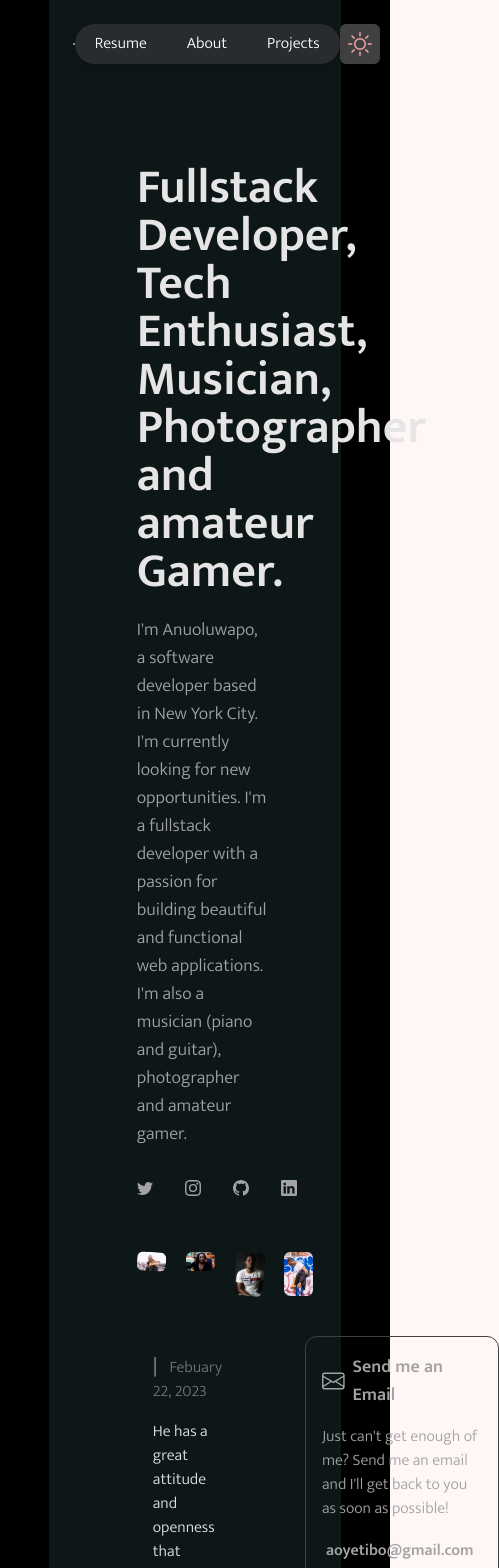
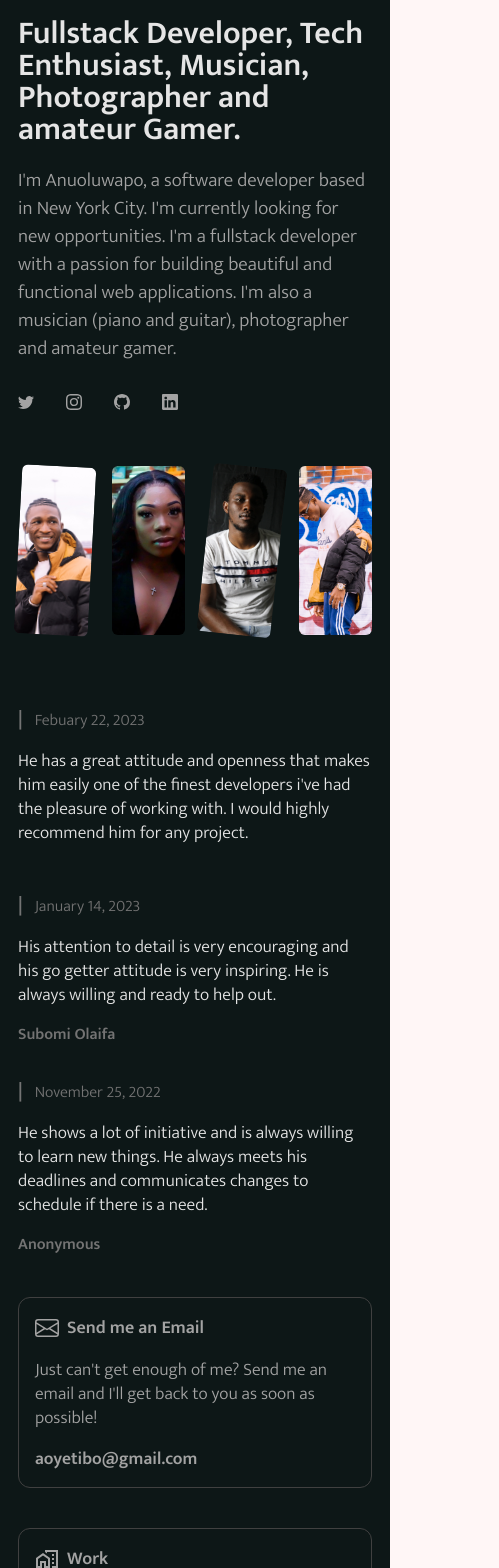
Before and after one commit to Aoyetibo557/minimal-portfolio, a Next.js app: page /home in a window 390 px wide. Shown: the top 1568 px of the page, 499 px wide, since content can reach past the window. Built offline with nearby package versions, Linux system fonts and the light colour scheme; a web font is replaced by a local one.

Commit message:
feat: responsive homepage

```diff
--- a/components/Layout/Footer/index.tsx
+++ b/components/Layout/Footer/index.tsx
@@ -6,7 +6,7 @@ const Footer = () => {
   const { theme } = useContext(ThemeContext);
   return (
     <div
-      className={`h-36 flex flex-row justify-between items-center border-t-[1px] p-10 ${
+      className={`h-36 flex flex-row justify-between items-center border-t-[1px] p-10 footer ${
         theme === "light" ? "border-nuetral-900" : "border-neutral-800"
       }`}>
       <div>
--- a/components/Layout/Header/header.tsx
+++ b/components/Layout/Header/header.tsx
@@ -8,7 +8,7 @@ const Header = () => {
   const { theme, toggleTheme } = useContext(ThemeContext);
 
   return (
-    <div className="p-4 h-30 mb-16 flex flex-row items-center justify-between">
+    <div className="p-4 h-30 mb-16 flex flex-row items-center justify-between header">
       <div className="text-lg ">
         <Link href={"/home"}>
           <Image
--- a/components/Layout/layout.tsx
+++ b/components/Layout/layout.tsx
@@ -16,7 +16,7 @@ const Layout = ({ children }: Props) => {
   return (
     <div className={`flex justify-center ${theme === "dark" && "bg-black"}`}>
       <div
-        className={`w-3/4 flex flex-col p-2 ${
+        className={`w-3/4 flex flex-col p-2 responsive-layout ${
           theme === "light" ? "bg-minimal-white" : "bg-minimal-black"
         }`}>
         <Header />
--- /dev/null
+++ b/components/Utility/_konami/util.tsx
@@ -0,0 +1,91 @@
+import { useState, useEffect } from "react";
+
+const useKonamiCode = (callback: () => void, delay: number = 1000) => {
+  const [keys, setKeys] = useState<string[]>([]);
+
+  useEffect(() => {
+    const handleKeyDown = (e: KeyboardEvent) => {
+      setKeys((keys) => [...keys, e.key]);
+    };
+
+    window.addEventListener("keydown", handleKeyDown);
+
+    return () => {
+      window.removeEventListener("keydown", handleKeyDown);
+    };
+  }, []);
+
+  useEffect(() => {
+    if (
+      keys
+        .join("")
+        .includes(
+          "ArrowUpArrowUpArrowDownArrowDownArrowLeftArrowRightArrowLeftArrowRightEnter"
+        )
+    ) {
+      setTimeout(() => {
+        callback();
+      }, delay);
+    }
+  }, [keys]);
+
+  return keys;
+};
+
+export default useKonamiCode;
+
+// import { useEffect, useState } from "react";
+
+// const useKonamiCode = (callback: () => void) => {
+//   const [keysPressed, setKeysPressed] = useState<number[]>([]);
+
+//   useEffect(() => {
+//     const handleKeyDown = (event: KeyboardEvent) => {
+//       setKeysPressed((prev) => [...prev, event.keyCode]);
+//     };
+
+//     const checkCode = () => {
+//       if (keysPressed.toString() === "38,38,40,40,37,39,37,39,66,65") {
+//         callback();
+//       }
+//     };
+
+//     document.addEventListener("keydown", handleKeyDown);
+//     checkCode();
+
+//     return () => {
+//       document.removeEventListener("keydown", handleKeyDown);
+//     };
+//   }, [callback, keysPressed]);
+// };
+
+// export default useKonamiCode;
+
+// import { useEffect, useState } from "react";
+
+// const useKonamiCode = (callback: () => void, delay: number = 1000) => {
+//   const [keysPressed, setKeysPressed] = useState<number[]>([]);
+
+//   useEffect(() => {
+//     const handleKeyDown = (event: KeyboardEvent) => {
+//       setKeysPressed((prev) => [...prev, event.keyCode]);
+//     };
+
+//     const checkCode = () => {
+//       if (keysPressed.toString() === "38,38,40,40,37,39,37,39,66,65") {
+//         setTimeout(() => {
+//           callback();
+//         }, delay);
+//       }
+//     };
+
+//     document.addEventListener("keydown", handleKeyDown);
+//     checkCode();
+
+//     return () => {
+//       document.removeEventListener("keydown", handleKeyDown);
+//     };
+//   }, [callback, keysPressed, delay]);
+// };
+
+// export default useKonamiCode;
--- a/components/_about/info.tsx
+++ b/components/_about/info.tsx
@@ -1,13 +1,30 @@
-import { useContext, useState } from "react";
+import { useContext, useEffect, useState } from "react";
 import { ThemeContext } from "@/components/Layout/constexts/themeconstext";
 import SkillsGrid from "../_skills/skillsgrid";
 import { skillsarray } from "@/const/skills";
 import Image from "next/image";
 import SocialBox from "../_social/socialbox";
 import { socialLinks } from "@/const/social";
+import useKonamiCode from "../Utility/_konami/util";
+import { useRouter } from "next/router";
+
+const MY_SECRET_KEY = "my_secret_key_3878982";
 
 export const AboutInfo = () => {
+  const router = useRouter();
   const { theme } = useContext(ThemeContext);
+  const [secretUnlocked, setSecretUnlocked] = useState(false);
+
+  useKonamiCode(() => {
+    setSecretUnlocked(true);
+  });
+
+  // use a useEffect to reroute to a secret page
+  useEffect(() => {
+    if (secretUnlocked) {
+      router.push(`/secret?key=${MY_SECRET_KEY}&unlocked=${secretUnlocked}`);
+    }
+  }, [secretUnlocked, router]);
 
   return (
     <div className="flex flex-col p-4 justify-evenly gap-5 ">
--- a/components/_comments/comment.tsx
+++ b/components/_comments/comment.tsx
@@ -11,12 +11,8 @@ type Props = {
 export const Comment = ({ theme, image, name, comment, date }: Props) => {
   return (
     <div
-      className={`flex flex-col gap-4 rounded-xl p-4 w-4/5
-    ${
-      theme === "light"
-        ? "text-neutral-800 hover:bg-light-white hover:text-neutral-800"
-        : "text-neutral-200 hover:bg-neutral-800 hover:text-neutral-200"
-    }
+      className={`flex flex-col gap-4 rounded-xl p-4 w-4/5 comment-box
+    ${theme === "light" ? "text-neutral-800" : "text-neutral-200"}
     `}>
       <div className="">
         <div
@@ -35,7 +31,7 @@ export const Comment = ({ theme, image, name, comment, date }: Props) => {
         </div>
       </div>
       <div
-        className={`font-light mukta-font text-base ${
+        className={`font-light mukta-font text-base comment-p ${
           theme === "light" ? "text-neutral-800" : "text-neutral-200"
         }
       `}>
--- a/components/_comments/commentlist.tsx
+++ b/components/_comments/commentlist.tsx
@@ -16,18 +16,9 @@ interface Comment {
 export const CommentList = ({ theme, comments }: Props) => {
   return (
     <div>
-      {/* <div
-        className={`font-bold text-xl m-3 ${
-          theme === "light" ? "text-neutral-800" : "text-neutral-200"
-        }
-      `}>
-        Recommendations from my co-workers and colleagues
-      </div> */}
-      <div>
-        {comments.map((comment, index) => (
-          <Comment key={index} {...comment} theme={theme} />
-        ))}
-      </div>
+      {comments.map((comment, index) => (
+        <Comment key={index} {...comment} theme={theme} />
+      ))}
     </div>
   );
 };
--- a/components/_contact/contactbox.tsx
+++ b/components/_contact/contactbox.tsx
@@ -35,7 +35,7 @@ export const ContactBox = ({ theme }: Props) => {
       </div>
 
       <div
-        className={`mukta-font font-light text-base
+        className={`mukta-font font-light text-base contact-text
         ${theme === "light" ? "text-neutral-700" : "text-neutral-400"}
       `}>
         Just can't get enough of me? Send me an email and I'll get back to you
@@ -45,7 +45,7 @@ export const ContactBox = ({ theme }: Props) => {
       <div>
         <a
           href="mailto:aoyetibo@gmail.com"
-          className={`font-bold mukta-font text-base p-1 ${
+          className={`font-bold mukta-font text-base p-1 contact-text ${
             theme === "light"
               ? "text-neutral-500 hover:text-neutral-600  hover:border-[0.5px] hover:rounded-lg"
               : "text-neutral-400 hover:text-neutral-200 hover:border-[0.5px] hover:rounded-lg"
--- a/components/_work/work.tsx
+++ b/components/_work/work.tsx
@@ -40,7 +40,7 @@ export const Work = (props: WorkProps) => {
       </div>
 
       <div
-        className={`font-light mukta-font text-base
+        className={`font-light mukta-font text-base work-date
           ${props.theme === "light" ? "text-neutral-800" : "text-neutral-200"}
         `}>
         {props.date}
--- a/pages/home/index.tsx
+++ b/pages/home/index.tsx
@@ -11,10 +11,10 @@ import { commentlist } from "@/const/comment";
 const Home = () => {
   const { theme } = useContext(ThemeContext);
   return (
-    <div className="flex flex-col gap-10 pl-20 p-5">
-      <div className="flex flex-col gap-5 w-3/4">
+    <div className="flex flex-col gap-10 pl-20 p-5 homepage">
+      <div className="flex flex-col gap-5 w-3/4 responsive-home">
         <span
-          className={`text-5xl font-bold mukta-font
+          className={`homepage-h2 text-5xl font-bold mukta-font
           ${theme === "light" ? "text-neutral-900" : "text-neutral-200"}
         `}>
           Fullstack Developer, Tech Enthusiast, Musician, Photographer and
@@ -22,7 +22,7 @@ const Home = () => {
         </span>
 
         <span
-          className={`text-lg font-light mukta-font
+          className={`homepage-h3 text-lg font-light mukta-font
           ${theme === "light" ? "text-neutral-700" : "text-neutral-400"}
 
         `}>
@@ -41,7 +41,7 @@ const Home = () => {
             }
           `}
             href="https://www.twitter.com">
-            <BsTwitter className="w-4 h-4" />
+            <BsTwitter className="w-4 h-4 " />
           </a>
 
           <a
@@ -82,13 +82,13 @@ const Home = () => {
         </div>
       </div>
 
-      <div className="grid grid-cols-4 gap-5 mt-4">
+      <div className="grid grid-cols-4 gap-5 mt-4 homepage-image-container">
         <Image
           src={"/static/images/imageFour.jpg"}
           alt="logo"
           width={300}
           height={300}
-          className="rounded-md rotate-3"
+          className="rounded-md rotate-3 homepage-image"
         />
 
         <Image
@@ -96,7 +96,7 @@ const Home = () => {
           alt="logo"
           width={300}
           height={300}
-          className="rounded-md rotate-0"
+          className="rounded-md rotate-0 homepage-image"
         />
 
         <Image
@@ -104,7 +104,7 @@ const Home = () => {
           alt="logo"
           width={200}
           height={200}
-          className="rounded-md rotate-6"
+          className="rounded-md rotate-6 homepage-image"
         />
 
         <Image
@@ -112,12 +112,12 @@ const Home = () => {
           alt="logo"
           width={200}
           height={200}
-          className="rounded-md "
+          className="rounded-md homepage-image "
         />
       </div>
 
-      <div className="flex flex-row gap-10 justify-between">
-        <div className="w-3/4">
+      <div className="flex flex-row gap-10 justify-between homepage-bottom">
+        <div className="w-3/4 homepage-comments">
           <CommentList comments={commentlist} theme={theme} />
         </div>
         <div className="flex flex-col gap-10">
--- /dev/null
+++ b/pages/secret/index.tsx
@@ -0,0 +1,35 @@
+import useKonamiCode from "@/components/Utility/_konami/util";
+import { useRouter } from "next/router";
+import { useEffect, useState } from "react";
+
+const MY_SECRET_KEY = "my_secret_key_3878982";
+
+const SecretPage = () => {
+  const router = useRouter();
+  const [secretUnlocked, setSecretUnlocked] = useState(false);
+  const { key, unlocked } = router.query;
+
+  useKonamiCode(() => {
+    setSecretUnlocked(true);
+  });
+
+  useEffect(() => {
+    if (key !== MY_SECRET_KEY) {
+      router.push("/");
+    }
+  }, [key, router]);
+
+  return unlocked || secretUnlocked ? (
+    <div>
+      <h1>Secret Page</h1>
+      <div>You can view this page</div>
+    </div>
+  ) : (
+    <div>
+      <h1>Secret Page</h1>
+      <div>You can't view this page</div>
+    </div>
+  );
+};
+
+export default SecretPage;
--- a/styles/globals.css
+++ b/styles/globals.css
@@ -40,3 +40,106 @@ a {
     color-scheme: dark;
   }
 }  */
+
+@media only screen and (max-width: 600px) {
+  /* layout */
+
+  .responsive-layout {
+    width: 100%;
+  }
+
+  /* header styles */
+  .header {
+    display: none;
+  }
+
+  /* homepage styles */
+
+  .responsive-header {
+    display: block;
+  }
+
+  .homepage {
+    width: 100%;
+    padding: 10px;
+    margin: 0;
+  }
+
+  .responsive-home {
+    width: 100%;
+  }
+
+  .homepage-h2 {
+    width: 100%;
+    font-size: 2rem;
+    font-weight: 700;
+  }
+
+  .homepage-h3 {
+    width: 100%;
+    font-size: 1.2rem;
+  }
+
+  .homepage-image-container {
+    width: 100%;
+  }
+
+  .homepage-image {
+    width: 100vw;
+    height: 20vh;
+    object-fit: cover;
+  }
+
+  .homepage-bottom {
+    width: 100%;
+    display: flex;
+    flex-direction: column;
+    margin-bottom: 50px;
+  }
+
+  .homepage-comments {
+    width: 100%;
+    display: flex;
+    flex-direction: column;
+  }
+
+  /* comments styles */
+
+  .comment-box {
+    width: 100%;
+    margin: 0;
+    padding: 0;
+    margin-top: 30px;
+  }
+
+  .comment-p {
+    width: 100%;
+    font-size: 1.1rem;
+    font-weight: 300;
+    margin: 0;
+    padding: 0;
+  }
+
+  /* contact styles */
+
+  .contact-text {
+    width: 100%;
+    font-size: 1.1rem;
+    margin: 0;
+    padding: 0;
+  }
+
+  /* footer styles */
+  .footer {
+    width: 100%;
+    display: flex;
+    flex-direction: column;
+    margin-top: 50px;
+    text-align: center;
+  }
+
+  /* workbox styles */
+  .work-date {
+    opacity: 0.5;
+  }
+}
```
